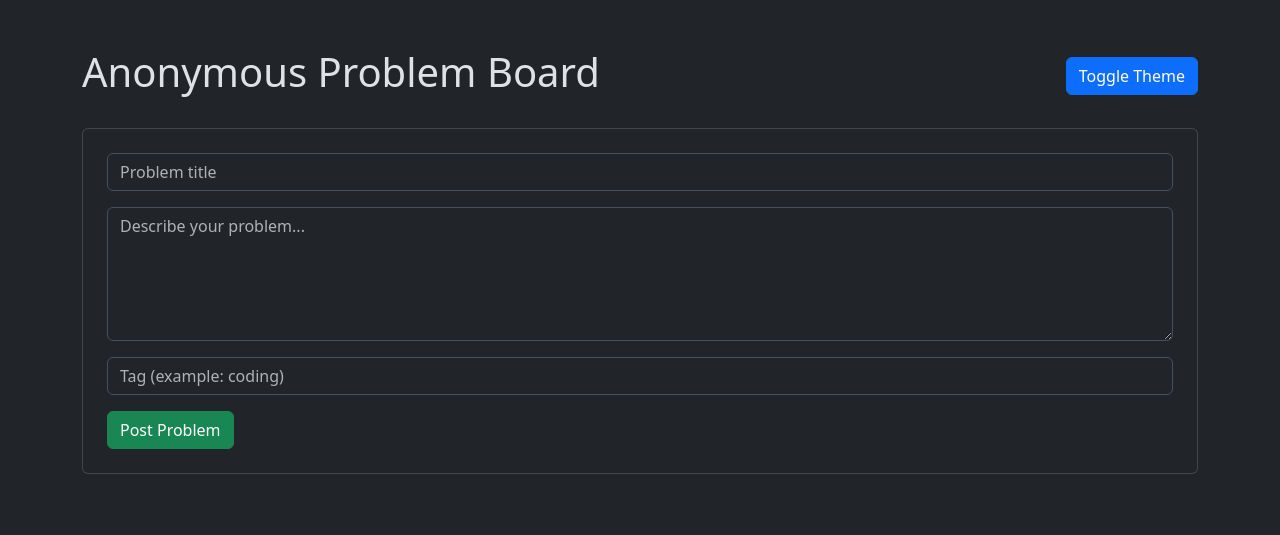
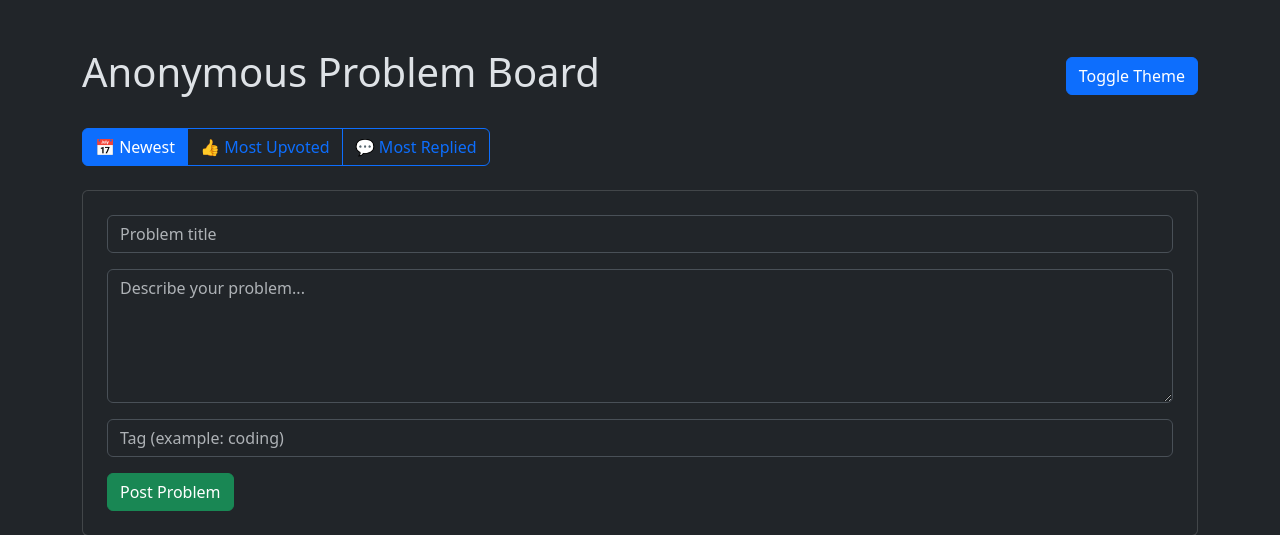
Before and after one commit to chirayugk/problem_board, a FastAPI app: page / in a window 1280 px wide. Shown: the top 535 px of the page. Run offline with FastAPI, Linux system fonts and the light colour scheme.

Commit message:
changed upvoting system

```diff
--- a/app/main.py
+++ b/app/main.py
@@ -54,18 +54,35 @@ def get_db():
 @app.get("/")
 def home(
     request: Request,
+    sort: str = "newest",
     db: Session = Depends(get_db)
 ):
 
-    problems = db.query(Problem).order_by(
-        Problem.id.desc()
-    ).all()
+    query = db.query(Problem)
+
+    if sort == "upvotes":
+        problems = query.order_by(
+            Problem.upvotes.desc()
+        ).all()
+
+    elif sort == "replies":
+        problems = sorted(
+            query.all(),
+            key=lambda p: len(p.replies),
+            reverse=True
+        )
+
+    else:
+        problems = query.order_by(
+            Problem.id.desc()
+        ).all()
 
     return templates.TemplateResponse(
         request=request,
         name="index.html",
         context={
-            "problems": problems
+            "problems": problems,
+            "current_sort": sort
         }
     )
 
@@ -151,6 +168,8 @@ def upvote_problem(
 
     problem_id: int,
 
+    sort: str = "newest",
+
     db: Session = Depends(get_db)
 ):
 
@@ -163,6 +182,6 @@ def upvote_problem(
     db.commit()
 
     return RedirectResponse(
-        "/",
+        f"/?sort={sort}",
         status_code=303
     )
--- a/app/templates/index.html
+++ b/app/templates/index.html
@@ -40,6 +40,35 @@
         >
             Toggle Theme
         </button>
+
+    </div>
+
+    <div class="mb-4">
+
+        <div class="btn-group" role="group">
+
+            <a
+                href="/?sort=newest"
+                class="btn {% if current_sort == 'newest' %}btn-primary{% else %}btn-outline-primary{% endif %}"
+            >
+                📅 Newest
+            </a>
+
+            <a
+                href="/?sort=upvotes"
+                class="btn {% if current_sort == 'upvotes' %}btn-primary{% else %}btn-outline-primary{% endif %}"
+            >
+                👍 Most Upvoted
+            </a>
+
+            <a
+                href="/?sort=replies"
+                class="btn {% if current_sort == 'replies' %}btn-primary{% else %}btn-outline-primary{% endif %}"
+            >
+                💬 Most Replied
+            </a>
+
+        </div>
 
     </div>
 
@@ -133,6 +162,12 @@
             style="display: inline;"
         >
 
+            <input
+                type="hidden"
+                name="sort"
+                value="{{ current_sort }}"
+            >
+
             <button
                 class="btn btn-outline-primary btn-sm"
             >
```
